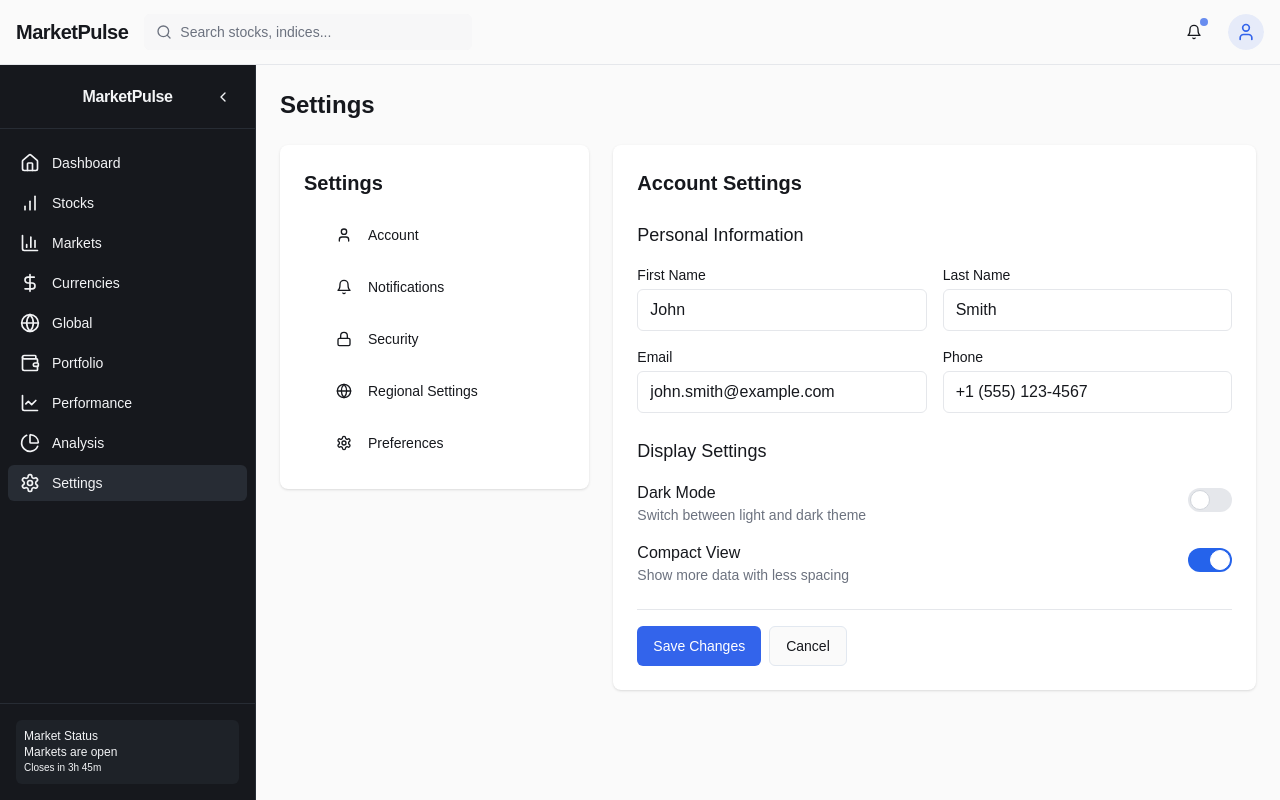
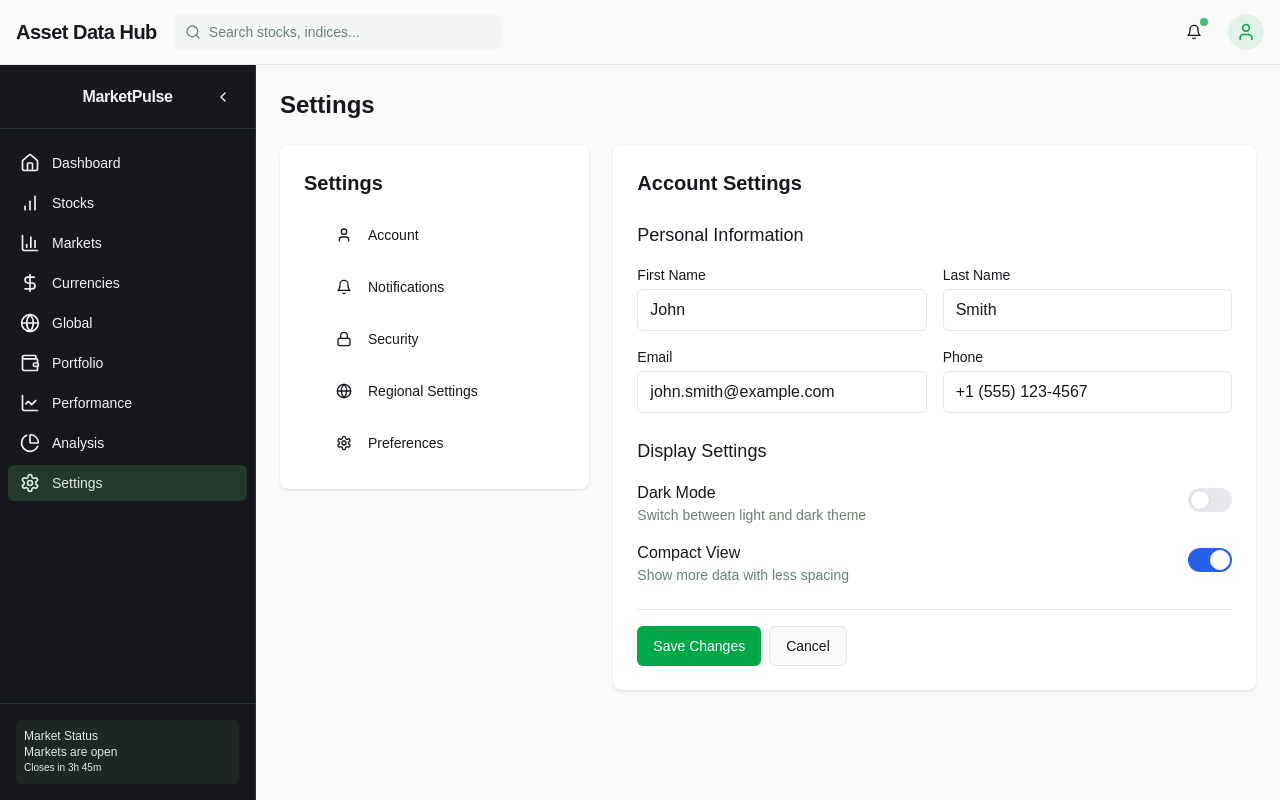
Before and after one commit to rcmarques357/portal-2025, a React (Vite) app: page /settings in a window 1280 px wide. Built offline with nearby package versions, Linux system fonts and the light colour scheme.

Commit message:
feat: Theme app and change name

```diff
--- a/index.html
+++ b/index.html
@@ -3,7 +3,7 @@
   <head>
     <meta charset="UTF-8" />
     <meta name="viewport" content="width=device-width, initial-scale=1.0" />
-    <title>market-mosaic-online</title>
+    <title>Asset Data Hub</title>
     <meta name="description" content="Lovable Generated Project" />
     <meta name="author" content="Lovable" />
     <meta property="og:image" content="/og-image.png" />
--- a/src/components/layout/Navbar.tsx
+++ b/src/components/layout/Navbar.tsx
@@ -26,7 +26,7 @@ export function Navbar({ className }: NavbarProps) {
     <header className={cn("bg-background/95 backdrop-blur-sm sticky top-0 z-30 border-b", className)}>
       <div className="container flex items-center justify-between h-16 px-4">
         <div className="flex items-center gap-2 lg:gap-4">
-          <h1 className="text-lg font-semibold tracking-tight lg:text-xl">MarketPulse</h1>
+          <h1 className="text-lg font-semibold tracking-tight lg:text-xl">Asset Data Hub</h1>
 
           <div className="relative hidden md:flex items-center h-9 rounded-md px-3 text-muted-foreground focus-within:text-foreground bg-muted/50">
             <Search className="h-4 w-4 mr-2" />
--- a/src/index.css
+++ b/src/index.css
@@ -16,17 +16,17 @@
     --popover: 0 0% 100%;
     --popover-foreground: 220 14% 10%;
 
-    --primary: 224 82% 56%;
+    --primary: 145 100% 33%;
     --primary-foreground: 0 0% 100%;
 
-    --secondary: 220 14% 96%;
-    --secondary-foreground: 220 14% 14%;
+    --secondary: 145 20% 92%;
+    --secondary-foreground: 145 40% 20%;
 
-    --muted: 220 14% 96%;
-    --muted-foreground: 220 8% 46%;
+    --muted: 145 15% 94%;
+    --muted-foreground: 145 10% 46%;
 
-    --accent: 224 82% 96%;
-    --accent-foreground: 224 82% 26%;
+    --accent: 145 60% 88%;
+    --accent-foreground: 145 80% 25%;
 
     --destructive: 0 84.2% 60.2%;
     --destructive-foreground: 0 0% 100%;
@@ -42,18 +42,18 @@
 
     --border: 220 13% 91%;
     --input: 214.3 31.8% 91.4%;
-    --ring: 224 82% 56%;
+    --ring: 145 100% 33%;
 
     --radius: 0.5rem;
 
     --sidebar-background: 220 14% 10%;
     --sidebar-foreground: 220 14% 96%;
-    --sidebar-primary: 224 82% 56%;
+    --sidebar-primary: 145 100% 33%;
     --sidebar-primary-foreground: 0 0% 100%;
-    --sidebar-accent: 220 14% 18%;
-    --sidebar-accent-foreground: 220 14% 96%;
-    --sidebar-border: 220 14% 18%;
-    --sidebar-ring: 224 82% 56%;
+    --sidebar-accent: 145 25% 18%;
+    --sidebar-accent-foreground: 145 30% 90%;
+    --sidebar-border: 145 20% 18%;
+    --sidebar-ring: 145 100% 33%;
   }
 
   .dark {
@@ -66,16 +66,16 @@
     --popover: 220 14% 13%;
     --popover-foreground: 220 14% 96%;
 
-    --primary: 224 82% 56%;
+    --primary: 145 100% 33%;
     --primary-foreground: 0 0% 100%;
 
-    --secondary: 220 14% 18%;
-    --secondary-foreground: 220 14% 96%;
+    --secondary: 145 25% 18%;
+    --secondary-foreground: 145 30% 90%;
 
-    --muted: 220 14% 18%;
-    --muted-foreground: 220 14% 72%;
+    --muted: 145 20% 18%;
+    --muted-foreground: 145 20% 72%;
 
-    --accent: 224 82% 26%;
+    --accent: 145 70% 26%;
     --accent-foreground: 0 0% 100%;
 
     --destructive: 0 84.2% 60.2%;
@@ -92,7 +92,7 @@
 
     --border: 240 3.7% 15.9%;
     --input: 217.2 32.6% 17.5%;
-    --ring: 224 82% 56%;
+    --ring: 145 100% 33%;
   }
 }
 
```
